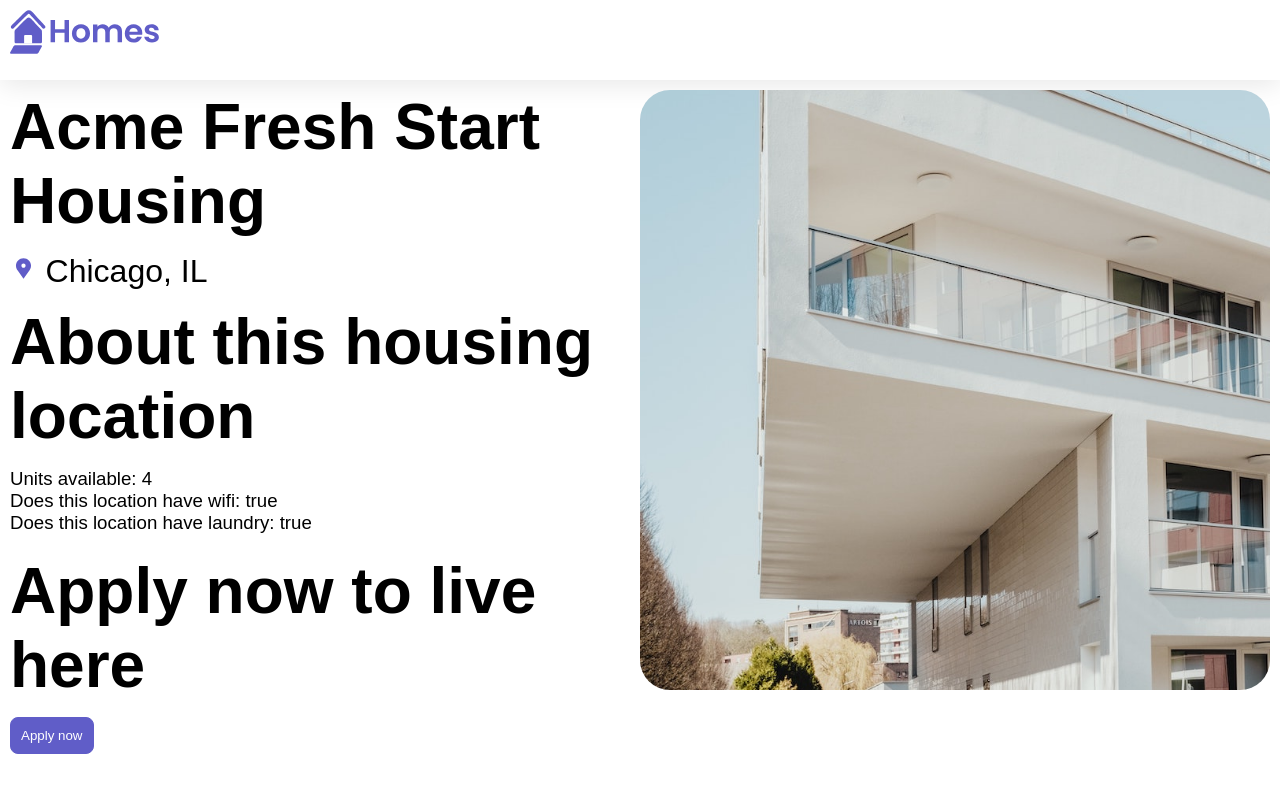
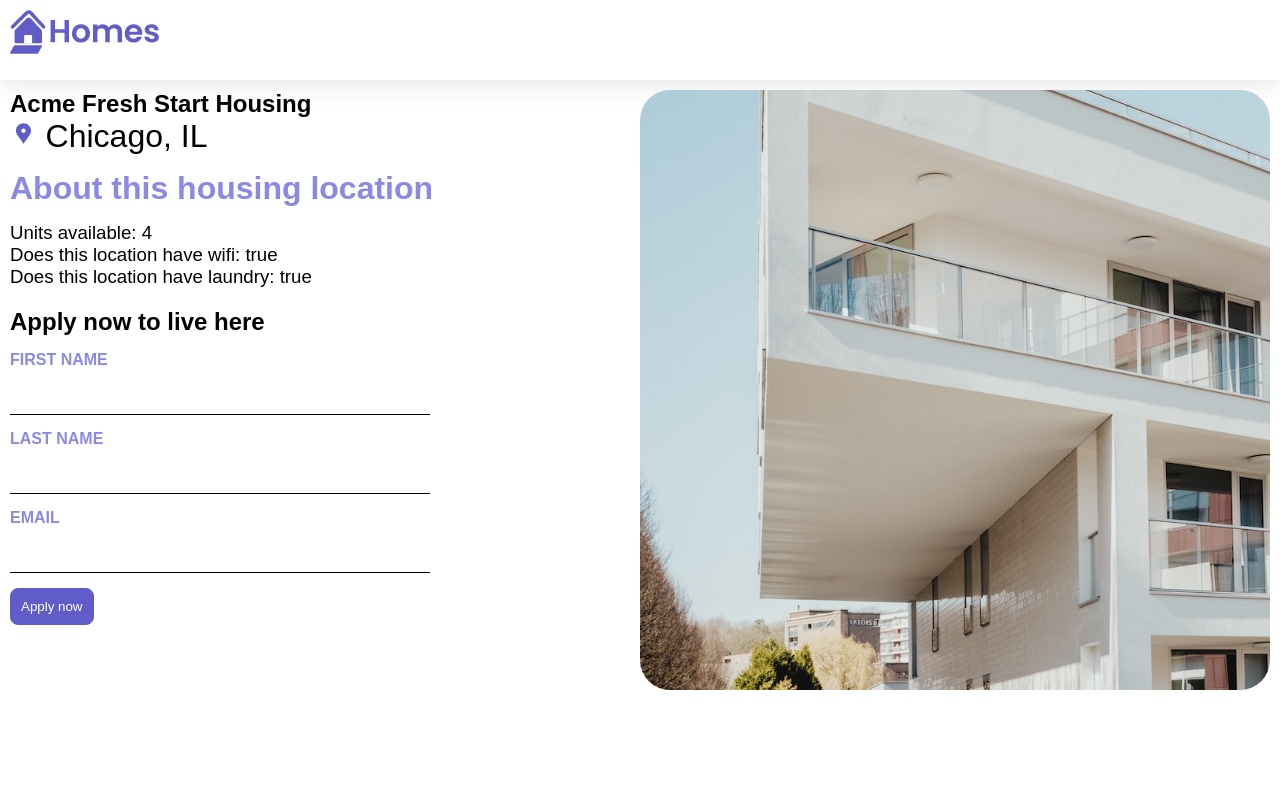
Before and after one commit to marioValent/homes-app, an Angular app: page /details/0 in a window 1280 px wide. Shown: the top 792 px of the page. Built offline with nearby package versions, Linux system fonts and the light colour scheme.

Commit message:
created an Angular form using FormControl and FormGroup, bound the FormGroup to the HTML form inside the template and used the Angular submit event binding

```diff
--- a/src/app/details/details.component.ts
+++ b/src/app/details/details.component.ts
@@ -3,11 +3,12 @@ import { CommonModule } from "@angular/common";
 import { ActivatedRoute } from "@angular/router";
 import { HousingService } from "../housing.service";
 import { HousingLocation } from "../housing-location";
+import { FormControl, FormGroup, ReactiveFormsModule } from "@angular/forms";
 
 @Component({
   selector: "app-details",
   standalone: true,
-  imports: [CommonModule],
+  imports: [CommonModule, ReactiveFormsModule],
   template: `
     <article>
       <img
@@ -16,13 +17,13 @@ import { HousingLocation } from "../housing-location";
         alt="Exterior photo of {{ housingLocation?.name }}"
       />
       <section class="listing-description">
-        <h2 class="listing-heading">{{ housingLocation?.name }}</h2>
+        <h2 class="section-heading">{{ housingLocation?.name }}</h2>
         <p class="listing-location">
           {{ housingLocation?.city }}, {{ housingLocation?.state }}
         </p>
       </section>
       <section class="listing-features">
-        <h2 class="listing-heading">About this housing location</h2>
+        <h2 class="section-heading">About this housing location</h2>
         <ul>
           <li>Units available: {{ housingLocation?.availableUnits }}</li>
           <li>Does this location have wifi: {{ housingLocation?.wifi }}</li>
@@ -31,9 +32,19 @@ import { HousingLocation } from "../housing-location";
           </li>
         </ul>
       </section>
-      <h2 class="listing-heading">Apply now to live here</h2>
-      <button class="primary" type="button">Apply now</button>
-      <section></section>
+      <section class="listing-apply">
+        <h2 class="section-heading">Apply now to live here</h2>
+        <form [formGroup]="applyForm" (submit)="submitApplication()">
+          <label for="first-name">First Name</label>
+          <input id="first-name" type="text" formControlName="firstName" />
+          <label for="last-name">Last Name</label>
+          <input id="last-name" type="text" formControlName="lastName" />
+          <label for="email">Email</label>
+          <input id="email" type="text" formControlName="email" />
+
+          <button class="primary" type="submit">Apply now</button>
+        </form>
+      </section>
     </article>
   `,
   styleUrls: ["./details.component.css"],
@@ -42,10 +53,23 @@ export class DetailsComponent {
   route: ActivatedRoute = inject(ActivatedRoute);
   housingService = inject(HousingService);
   housingLocation: HousingLocation | undefined;
+  applyForm = new FormGroup({
+    firstName: new FormControl(""),
+    lastName: new FormControl(""),
+    email: new FormControl(""),
+  });
 
   constructor() {
     const housingLocationId = Number(this.route.snapshot.params["id"]);
     this.housingLocation =
       this.housingService.getHousingLocationById(housingLocationId);
   }
+
+  submitApplication() {
+    this.housingService.submitApplication(
+      this.applyForm.value.firstName ?? "",
+      this.applyForm.value.lastName ?? "",
+      this.applyForm.value.email ?? ""
+    );
+  }
 }
--- a/src/app/housing.service.ts
+++ b/src/app/housing.service.ts
@@ -118,4 +118,8 @@ export class HousingService {
       (housingLocation) => housingLocation.id === id
     );
   }
+
+  submitApplication(firstName: string, lastName: string, email: string) {
+    console.log({ firstName: firstName, lastName: lastName, email: email });
+  }
 }
```
